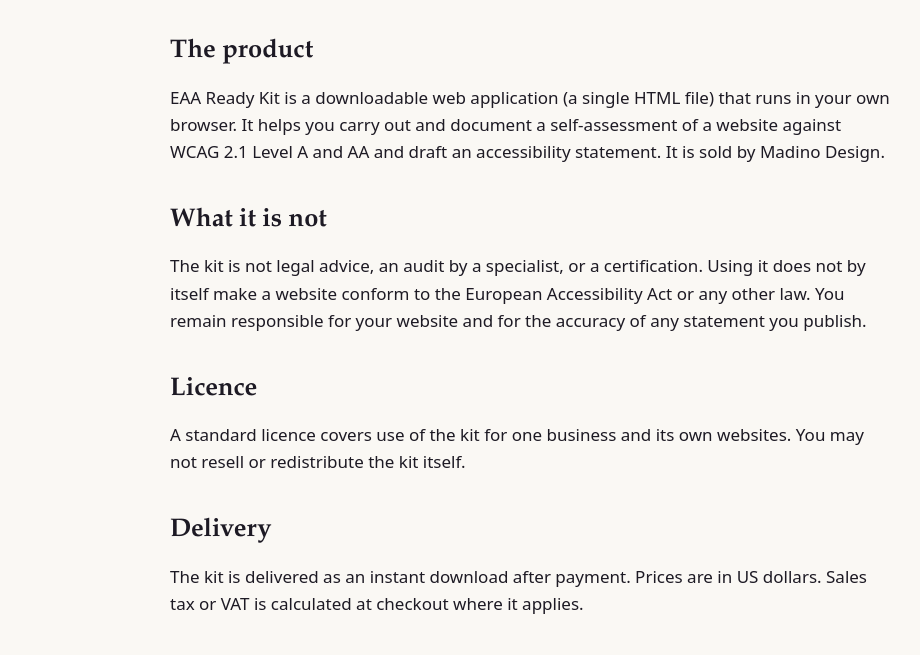
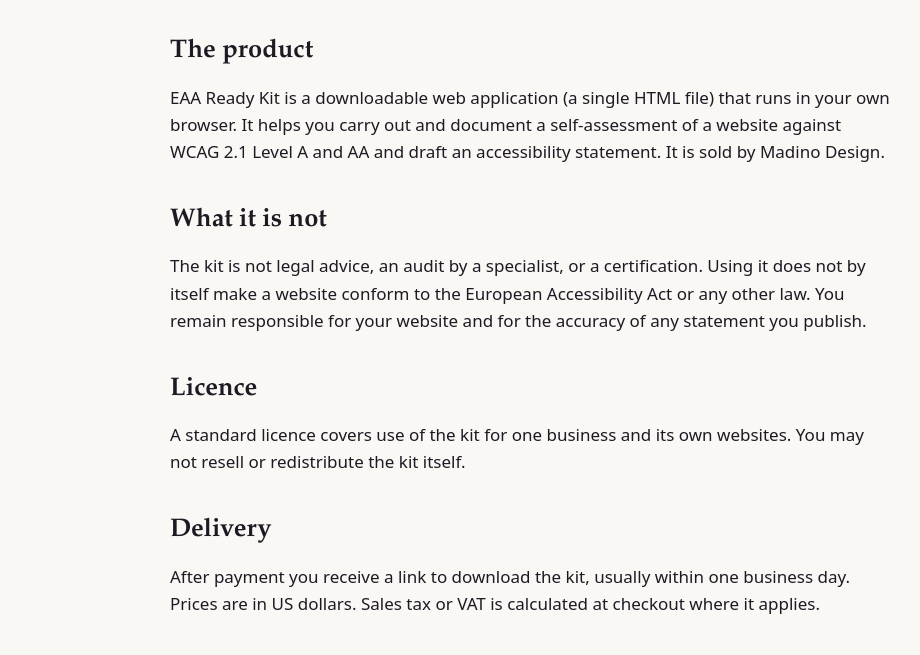
Before and after one commit to kentshinozaki/eaa-ready-kit, a plain HTML site: page terms.html in a window 1280 px wide. Shown: the part 129-784 px from the top of the page, without its empty margins (110-1030 px from the left). Drawn offline with Linux system fonts and the light colour scheme.

Commit message:
Describe delivery accurately: download link after payment
Co-Authored-By: Claude Opus 5.5 <noreply@anthropic.com>
Claude-Session: https://claude.ai/code/session_01UwynzbWuXxMwEA2T7vpp8i

```diff
--- a/terms.html
+++ b/terms.html
@@ -38,7 +38,7 @@ summary{cursor:pointer;font-weight:600}.price{font-size:40px;font-weight:700;fon
 <h2>The product</h2><p>EAA Ready Kit is a downloadable web application (a single HTML file) that runs in your own browser. It helps you carry out and document a self-assessment of a website against WCAG 2.1 Level A and AA and draft an accessibility statement. It is sold by Madino Design.</p>
 <h2>What it is not</h2><p>The kit is not legal advice, an audit by a specialist, or a certification. Using it does not by itself make a website conform to the European Accessibility Act or any other law. You remain responsible for your website and for the accuracy of any statement you publish.</p>
 <h2>Licence</h2><p>A standard licence covers use of the kit for one business and its own websites. You may not resell or redistribute the kit itself.</p>
-<h2>Delivery</h2><p>The kit is delivered as an instant download after payment. Prices are in US dollars. Sales tax or VAT is calculated at checkout where it applies.</p>
+<h2>Delivery</h2><p>After payment you receive a link to download the kit, usually within one business day. Prices are in US dollars. Sales tax or VAT is calculated at checkout where it applies.</p>
 <h2 id="refunds">Refunds</h2><p>If the kit does not work for you, request a refund within 14 days of purchase by replying to your purchase receipt. Refunds are made to the original payment method. Your rights as a consumer under the law of your country are not affected.</p>
 <h2>Support</h2><p>Reply to your purchase receipt with any question. We aim to answer within 2 business days.</p></main>
 <footer class="wrap"><p>&copy; 2026 Madino Design &middot; <a href="index.html">Home</a> &middot; <a href="terms.html">Terms and refunds</a> &middot; <a href="privacy.html">Privacy</a></p></footer>
```
Also changed, not shown: index.html (+1 -1 lines).
